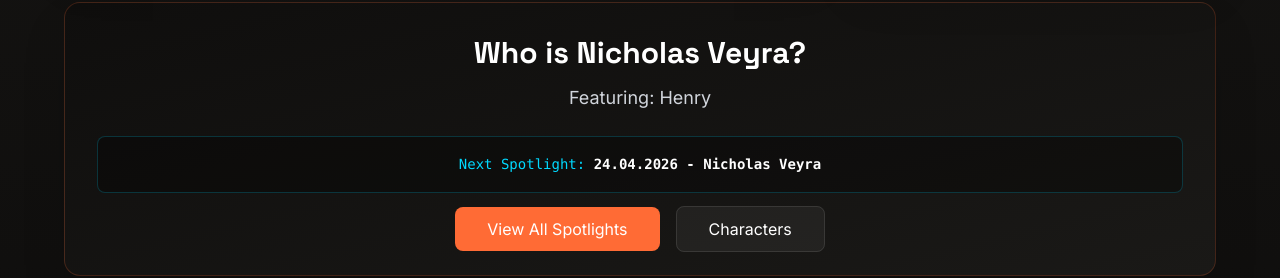
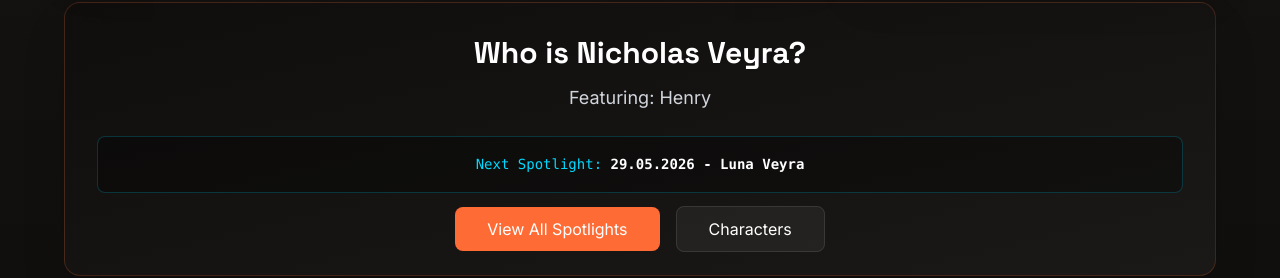
Before and after one commit to missionaurelia/mission-aurelia-website, a React (Vite) app: page / in a window 1280 px wide. Shown: the part 2892-3170 px from the top of the page. Built offline with nearby package versions, Linux system fonts and the light colour scheme; the HTML template or start-up script is replaced by a standard one.

Commit message:
fix: Update Next Spotlight to 29.05.2026 - Luna Veyra on Home and Spotlights page

```diff
--- a/src/components/CharacterSpotlight.jsx
+++ b/src/components/CharacterSpotlight.jsx
@@ -263,7 +263,7 @@ export default function CharacterSpotlight() {
               {/* Next Spotlight Info */}
               <div className="bg-black/30 rounded-lg p-4 mb-6 border border-[#00D9FF]/20">
                 <p className="text-[#00D9FF] font-mono text-sm text-center">
-                  Next Spotlight: <span className="text-white font-bold">{spotlight.nextSpotlight || '24.04.2026 - Nicholas Veyra'}</span>
+                  Next Spotlight: <span className="text-white font-bold">{spotlight.nextSpotlight || '29.05.2026 - Luna Veyra'}</span>
                 </p>
               </div>
 
--- a/src/data/spotlightsData.js
+++ b/src/data/spotlightsData.js
@@ -58,7 +58,7 @@ export const spotlights = [
     duration: '30 seconds',
     tags: ['Veyra Family', 'Henry', 'Ryu', 'Akita', 'Companion', 'Family'],
     characterBioLink: '/characters',
-    nextSpotlight: '24.04.2026 - Nicholas Veyra',
+    nextSpotlight: '29.05.2026 - Luna Veyra',
     transcript: `
       [Transcript will be added after video release]
     `,
@@ -78,6 +78,7 @@ export const spotlights = [
     duration: '3:13 min',
     tags: ['Veyra Family', 'Henry', 'Nicholas', 'Music', 'Dreams', 'Family'],
     characterBioLink: '/characters',
+    nextSpotlight: '29.05.2026 - Luna Veyra',
     transcript: `
       [Transcript will be added after video release]
     `,
--- a/src/pages/Spotlights.jsx
+++ b/src/pages/Spotlights.jsx
@@ -312,7 +312,7 @@ export default function Spotlights() {
                 {/* Next Spotlight Info */}
                 <div className="bg-black/30 rounded-lg p-4 mb-6 border border-[#00D9FF]/20">
                   <p className="text-[#00D9FF] font-mono text-sm">
-                    Next Spotlight: <span className="text-white font-bold">27.02.2026 - Levin</span>
+                    Next Spotlight: <span className="text-white font-bold">29.05.2026 - Luna Veyra</span>
                   </p>
                 </div>
 
```
